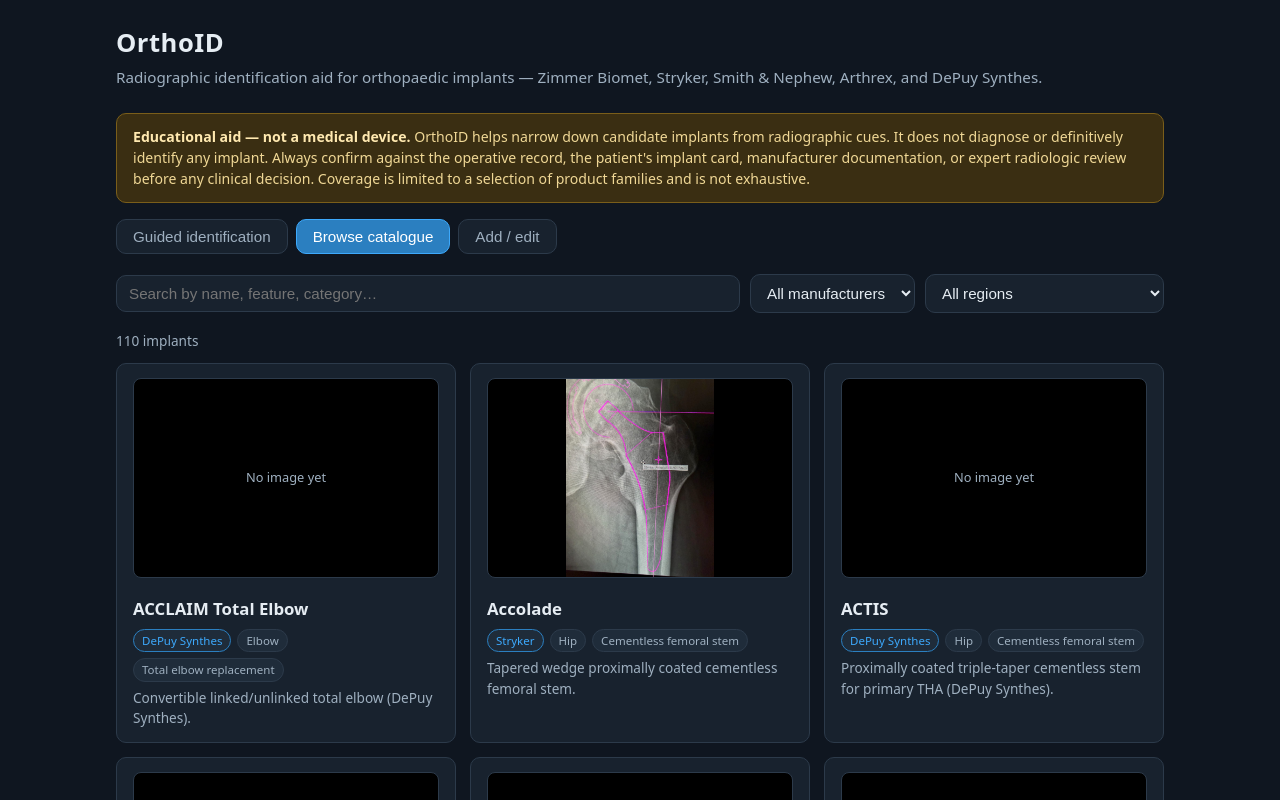
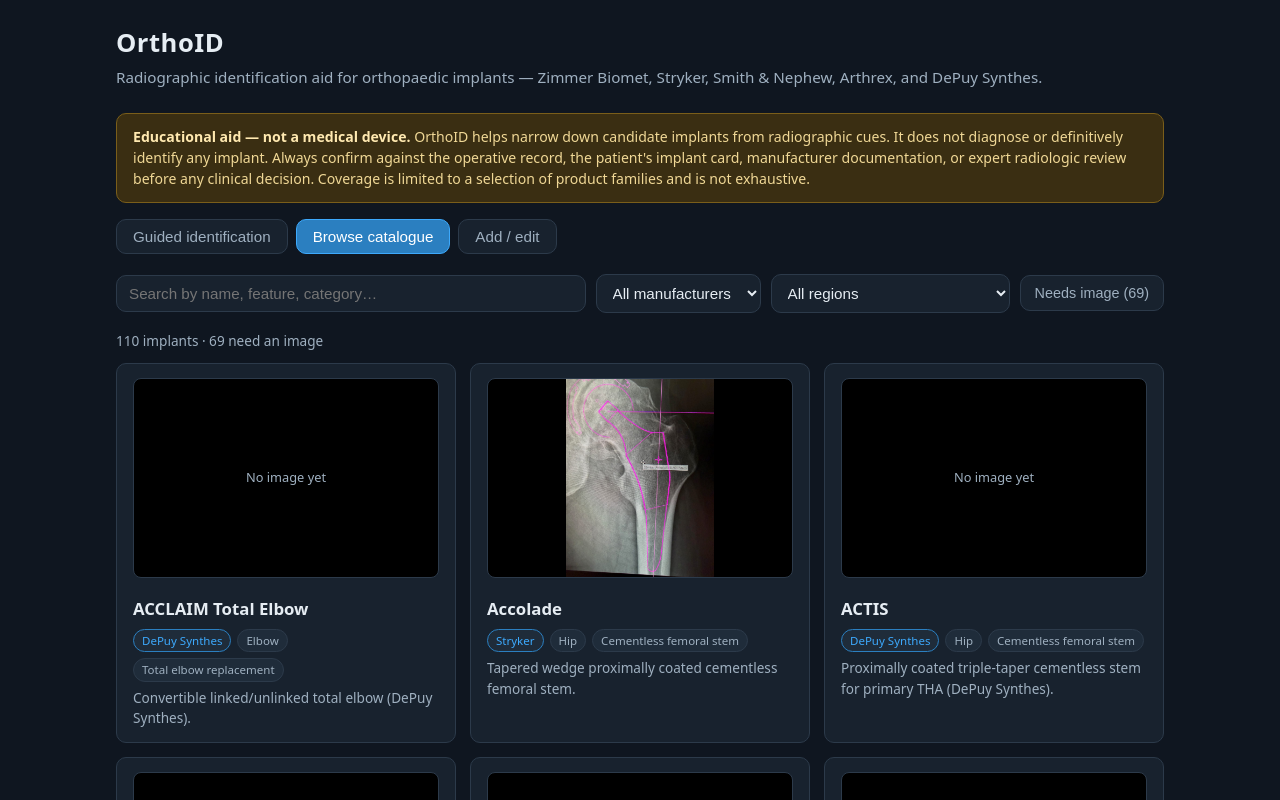
Before and after one commit to conormd/super-duper-fiesta, a React (Vite) app: page / in a window 1280 px wide. Both pictures are taken after a click on the button "Browse catalogue". Shown: the top 800 px of the page. Built offline with nearby package versions, Linux system fonts and the light colour scheme.

Commit message:
Add 'Needs image' filter to Browse
A toggle in the Browse controls shows only implants still missing an
image, with a live count (e.g. 'Needs image (69)') and a '· N need an
image' hint in the result line — a quick progress tracker for completing
the catalogue.

```diff
--- a/src/components/BrowseView.tsx
+++ b/src/components/BrowseView.tsx
@@ -22,6 +22,8 @@ const ANATOMIES: (Anatomy | 'All')[] = [
   'Sports medicine / Soft tissue',
 ];
 
+const hasImage = (i: Implant) => !!i.views?.some((v) => v.src);
+
 interface Props {
   implants: Implant[];
   onSelect: (implant: Implant) => void;
@@ -31,8 +33,9 @@ export function BrowseView({ implants, onSelect }: Props) {
   const [query, setQuery] = useState('');
   const [manufacturer, setManufacturer] = useState<Manufacturer | 'All'>('All');
   const [anatomy, setAnatomy] = useState<Anatomy | 'All'>('All');
+  const [needsImageOnly, setNeedsImageOnly] = useState(false);
 
-  const results = useMemo(() => {
+  const base = useMemo(() => {
     const q = query.trim().toLowerCase();
     return implants
       .filter((i) => manufacturer === 'All' || i.manufacturer === manufacturer)
@@ -40,6 +43,9 @@ export function BrowseView({ implants, onSelect }: Props) {
       .filter((i) => q === '' || searchableText(i).includes(q))
       .sort((a, b) => a.name.localeCompare(b.name));
   }, [implants, query, manufacturer, anatomy]);
+
+  const missingCount = base.filter((i) => !hasImage(i)).length;
+  const results = needsImageOnly ? base.filter((i) => !hasImage(i)) : base;
 
   return (
     <div>
@@ -64,14 +70,26 @@ export function BrowseView({ implants, onSelect }: Props) {
             </option>
           ))}
         </select>
+        <button
+          type="button"
+          className={`needs-img-toggle ${needsImageOnly ? 'active' : ''}`}
+          onClick={() => setNeedsImageOnly((v) => !v)}
+          aria-pressed={needsImageOnly}
+          title="Show only implants still missing an image"
+        >
+          Needs image{missingCount > 0 ? ` (${missingCount})` : ''}
+        </button>
       </div>
 
       <p className="result-count">
         {results.length} implant{results.length === 1 ? '' : 's'}
+        {!needsImageOnly && missingCount > 0 && ` · ${missingCount} need an image`}
       </p>
 
       {results.length === 0 ? (
-        <p className="empty">No implants match these filters.</p>
+        <p className="empty">
+          {needsImageOnly ? 'Every implant in this view has an image. 🎉' : 'No implants match these filters.'}
+        </p>
       ) : (
         <div className="grid">
           {results.map((i) => (
--- a/src/index.css
+++ b/src/index.css
@@ -119,6 +119,27 @@ input[type='search'] {
   color: var(--text-dim);
   font-size: 0.85rem;
   margin-bottom: 12px;
+}
+
+.needs-img-toggle {
+  background: var(--surface);
+  border: 1px solid var(--border);
+  color: var(--text-dim);
+  padding: 9px 14px;
+  border-radius: var(--radius);
+  cursor: pointer;
+  font-size: 0.9rem;
+  white-space: nowrap;
+}
+
+.needs-img-toggle:hover {
+  border-color: var(--accent);
+}
+
+.needs-img-toggle.active {
+  background: var(--accent-dim);
+  border-color: var(--accent);
+  color: #fff;
 }
 
 /* Cards grid */
```
